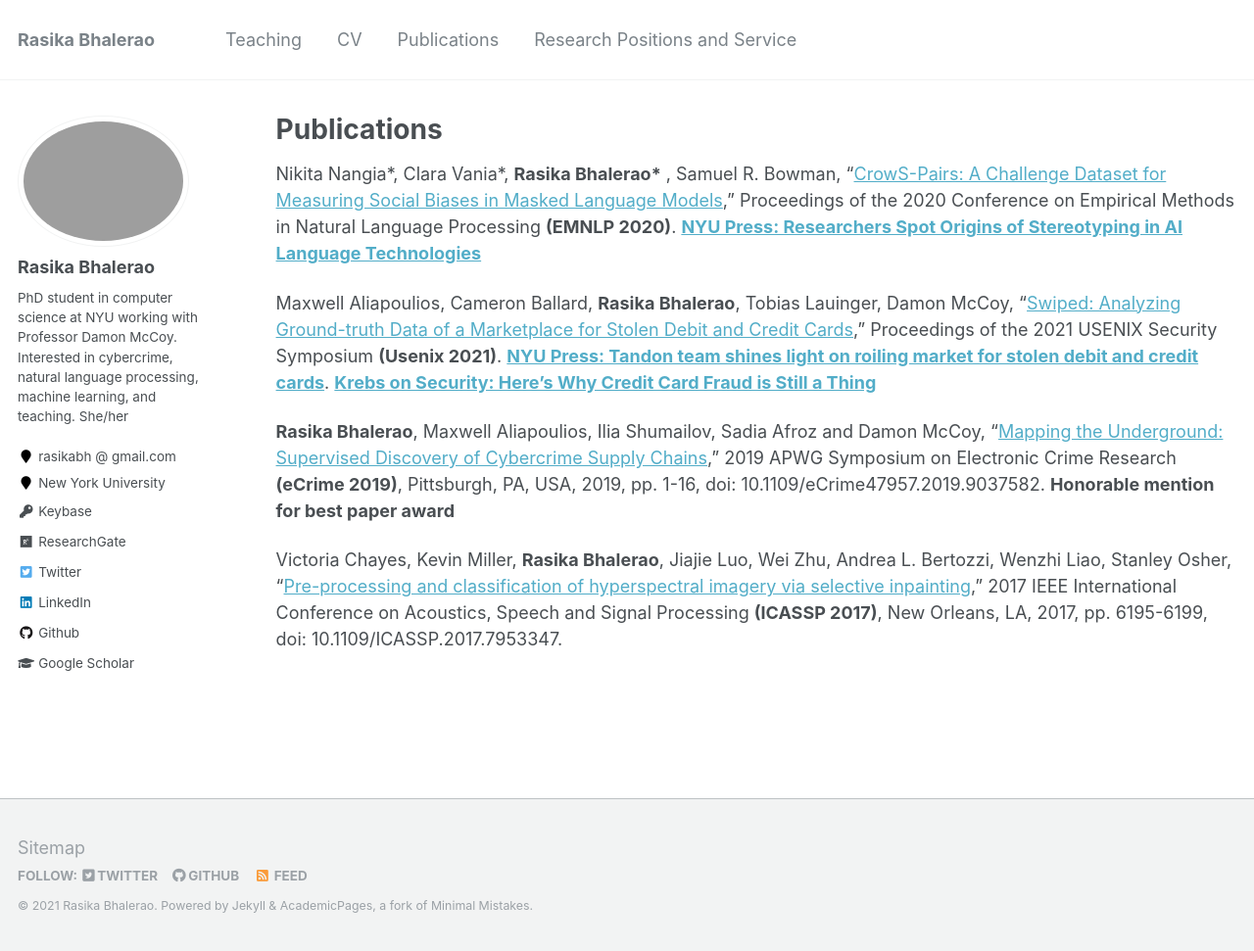
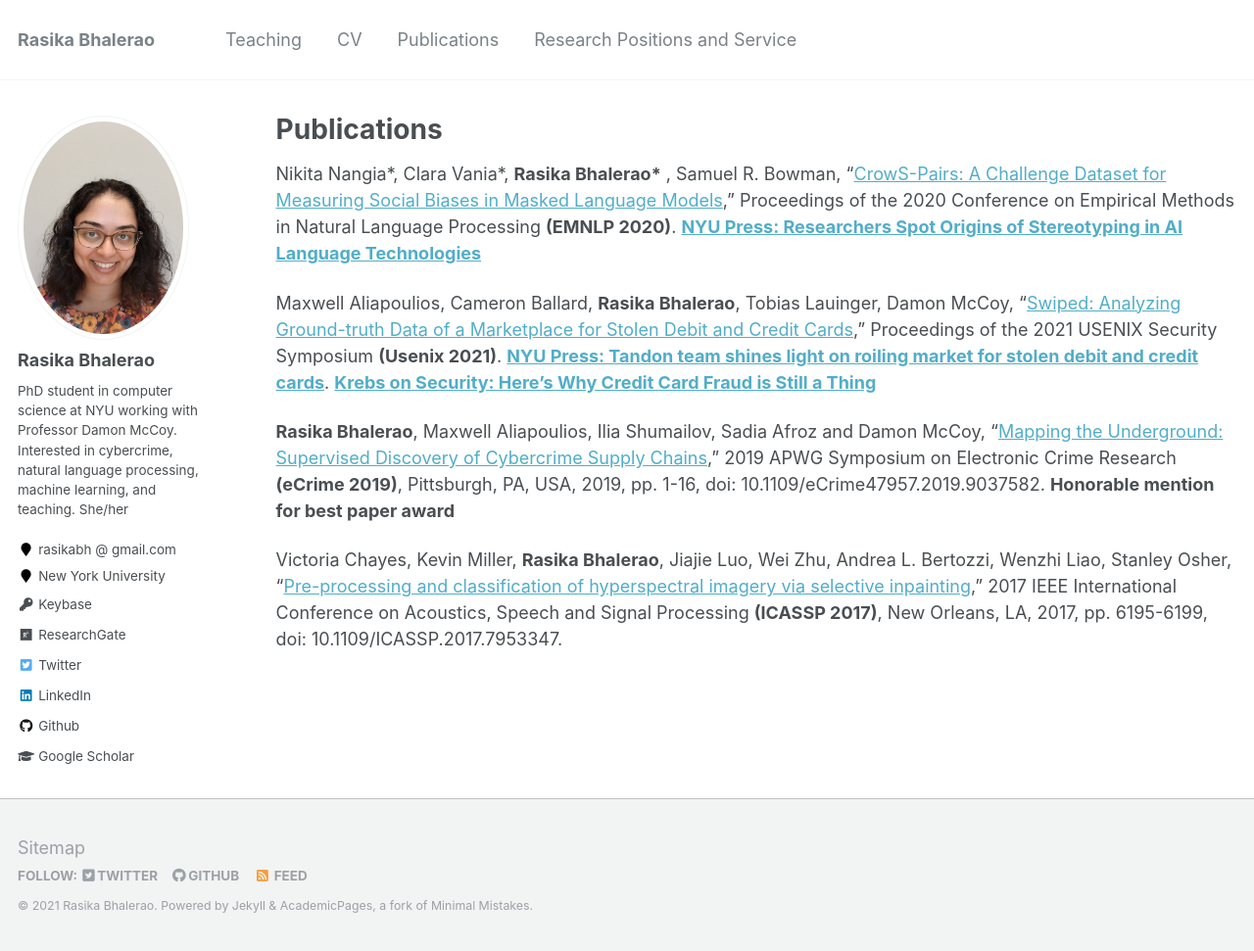
Before and after one commit to rasikabh/rasikabh.github.io, a Jekyll site: the page built from _pages/publications.md, in a window 1280 px wide and 971 px high. Shown: the whole window at 98% size. Built offline with Jekyll 4.4.1, drawn with Linux system fonts in a browser that asks for light colours.

Commit message:
Update _config.yml

```diff
--- a/_config.yml
+++ b/_config.yml
@@ -81,7 +81,7 @@ analytics:
 # Site Author
 author:
   name             : "Rasika Bhalerao"
-  avatar           : "Bhalerao2021.jpg"
+  avatar           : "Bhalerao2021.jpeg"
   bio              : "PhD student in computer science at NYU working with Professor Damon McCoy. Interested in cybercrime, natural language processing, machine learning, and teaching. She/her"
   location         : "rasikabh @ gmail.com"
   employer         : "New York University"
```
